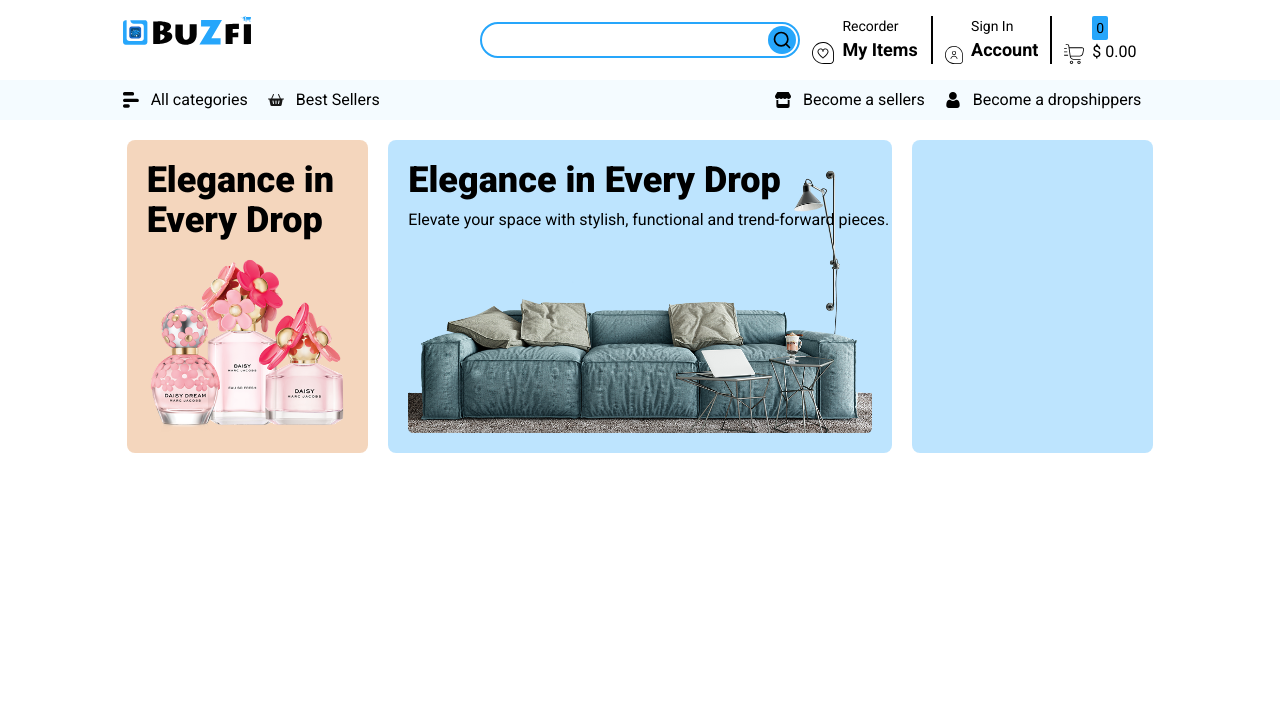
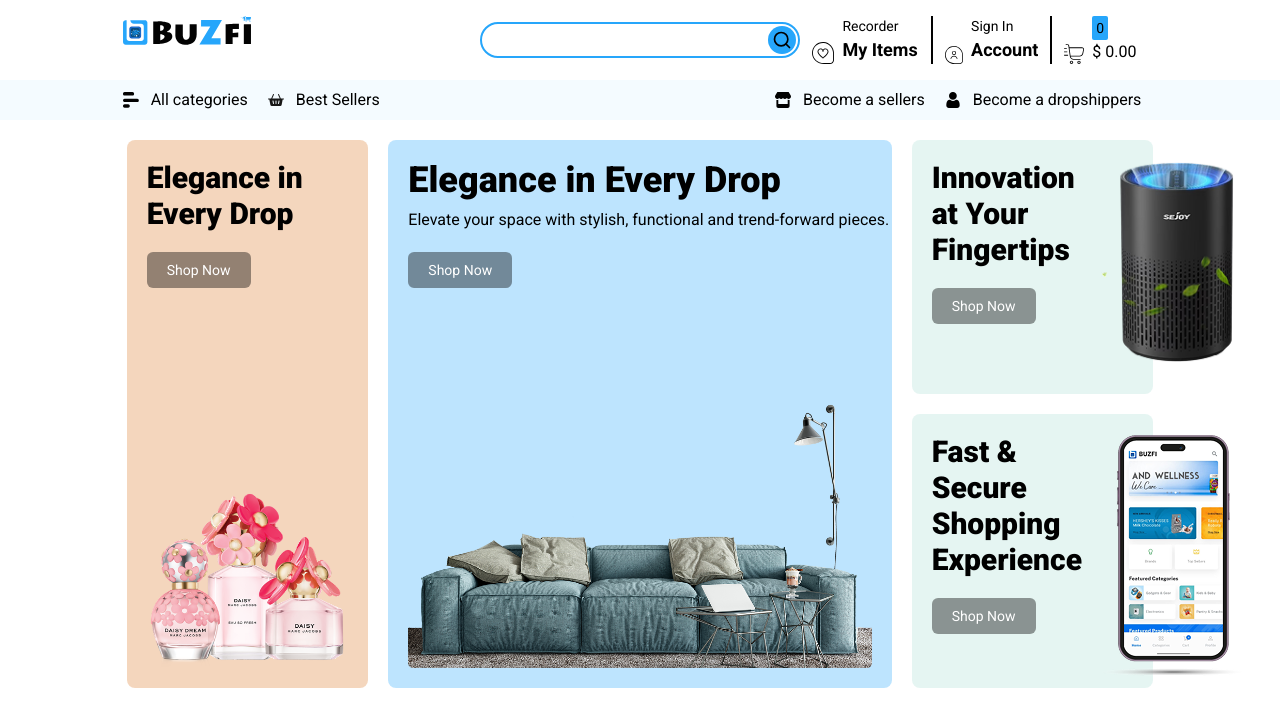
Before and after one commit to abusaidshabib/cart, a React (Vite) app: page / in a window 1280 px wide. Shown: the top 726 px of the page. Built offline with nearby package versions, Linux system fonts and the light colour scheme.

Commit message:
why us card started

```diff
--- /dev/null
+++ b/src/components/common/Button.jsx
@@ -0,0 +1,7 @@
+import React from 'react';
+
+const Button = ({ children }) => {
+  return <button className="bg-secondary/40 px-5 py-2 text-white rounded-md text-sm">{children}</button>;
+};
+
+export default Button;
--- a/src/components/pages/home/Hero.jsx
+++ b/src/components/pages/home/Hero.jsx
@@ -1,28 +1,50 @@
 import React from "react";
 import EED from "@/assets/home/hero/EED.png";
 import TYHMD from "@/assets/home/hero/TYHMD.png";
+import IYF from "@/assets/home/hero/IYF.png";
+import FSSE from "@/assets/home/hero/FSSE.png";
+import Button from "../../common/Button";
 
 const Hero = () => {
   return (
     <div className="grid grid-cols-4 w-5/6 mx-auto p-5 gap-5">
       <div className="bg-neural rounded-lg p-5 relative flex items-end">
         <div className="absolute top-5">
-          <p className="font-black text-4xl">Elegance in Every Drop</p>
+          <p className="font-black text-3xl pb-5">Elegance in Every Drop</p>
+          <Button>Shop Now</Button>
         </div>
         <img src={EED} alt="" />
       </div>
       <div className="bg-primary/30 rounded-lg p-5 relative flex items-end col-span-2">
         <div className="l absolute top-5">
           <p className="font-black text-4xl pb-2">Elegance in Every Drop</p>
-          <p>
+          <p className="pb-5">
             Elevate your space with stylish, functional and trend-forward
             pieces.
           </p>
+          <Button>Shop Now</Button>
         </div>
         <img src={TYHMD} alt="" />
       </div>
-      <div className="bg-primary/30 rounded-lg p-5 relative flex items-end">
-        <div></div>
+      <div className="flex flex-col gap-5">
+        <div className="bg-neural1/30 rounded-lg relative flex items-start h-1/2 justify-between p-5">
+          <div>
+            <p className="font-black text-3xl pb-5">
+              Innovation at Your Fingertips
+            </p>
+            <Button>Shop Now</Button>
+          </div>
+          <img src={IYF} alt="" className="" />
+        </div>
+        <div className="bg-neural1/30 rounded-lg relative flex items-start h-1/2 justify-between p-5">
+          <div>
+            <p className="font-black text-3xl pb-5">
+              Fast & Secure Shopping Experience
+            </p>
+            <Button>Shop Now</Button>
+          </div>
+          <img src={FSSE} alt="" className="" />
+        </div>
       </div>
     </div>
   );
--- /dev/null
+++ b/src/components/pages/home/Whyus.jsx
@@ -0,0 +1,12 @@
+import React from 'react';
+
+const Whyus = () => {
+
+    return (
+        <div>
+
+        </div>
+    );
+};
+
+export default Whyus;
--- a/src/pages/Home/Home.jsx
+++ b/src/pages/Home/Home.jsx
@@ -1,10 +1,12 @@
 import React from "react";
 import Hero from "@/components/pages/home/Hero";
+import Whyus from "../../components/pages/home/Whyus";
 
 const Home = () => {
   return (
     <div>
       <Hero />
+      <Whyus />
     </div>
   );
 };
```
